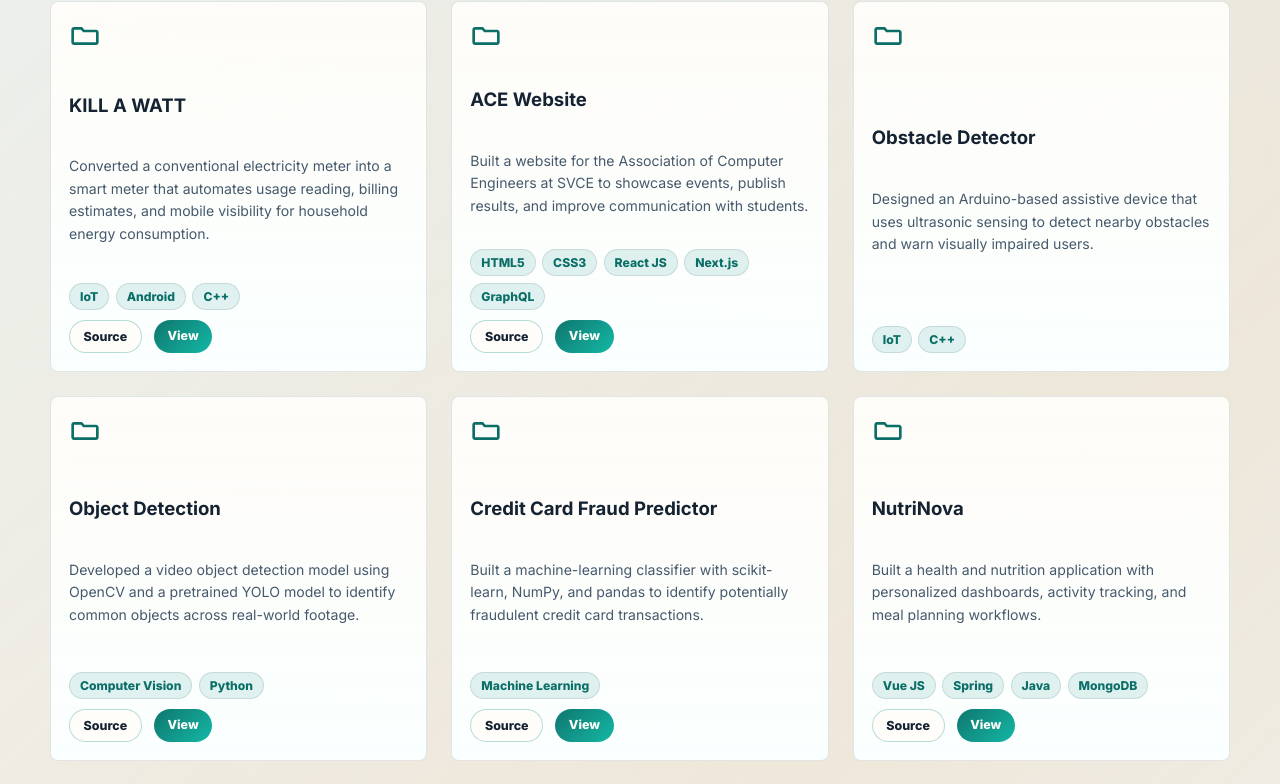
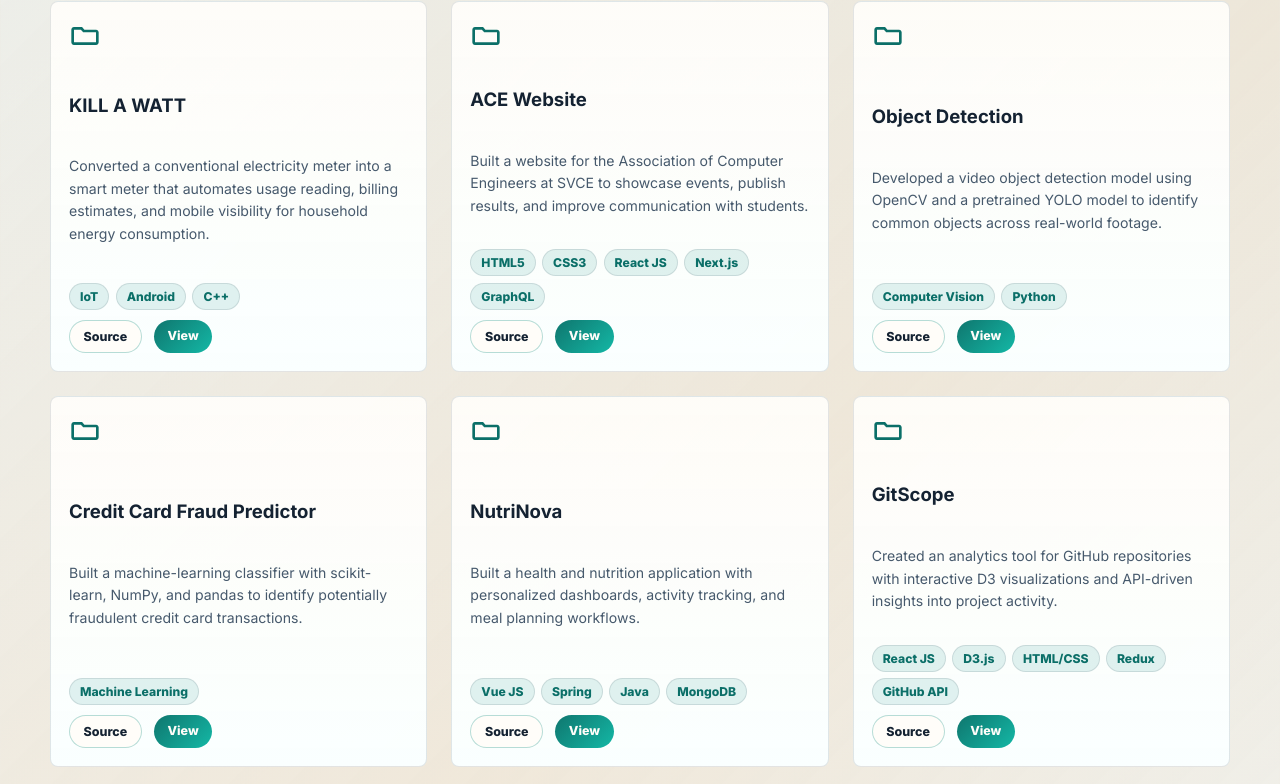
Before and after one commit to Kabilesh020799/Porfolio_React, a React (Create React App) app: page / in a window 1280 px wide. Shown: the part 3834-4618 px from the top of the page. Built offline with nearby package versions, Linux system fonts and the light colour scheme; no server answers.

Commit message:
removed obsracle detector

```diff
--- a/src/data/projects.js
+++ b/src/data/projects.js
@@ -15,13 +15,6 @@ const projects = [
     url: "https://acesvce.in/",
     giturl: "https://acesvce.in/",
     tile: ["HTML5", "CSS3", "React JS", "Next.js", "GraphQL"],
-    type: "done",
-  },
-  {
-    title: "Obstacle Detector",
-    content:
-      "Designed an Arduino-based assistive device that uses ultrasonic sensing to detect nearby obstacles and warn visually impaired users.",
-    tile: ["IoT", "C++"],
     type: "done",
   },
   {
```
